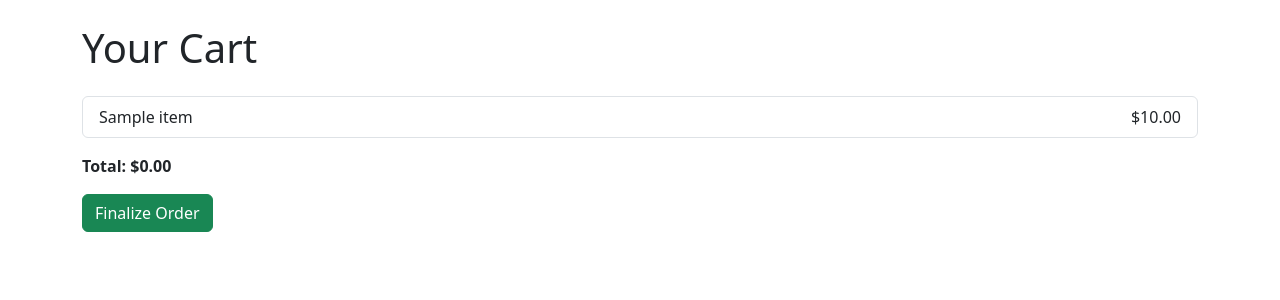
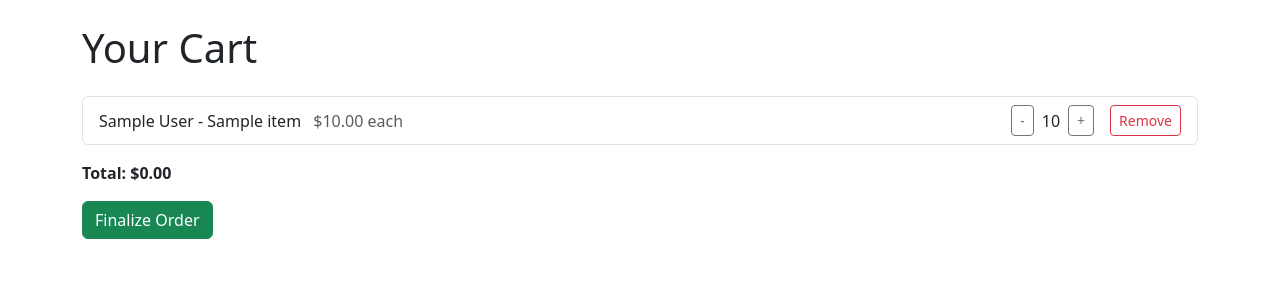
Before and after one commit to PatrykWidz/conf2025_bookstore, a Flask app: template templates/cart.html in a window 1280 px wide. Shown: the part 54-354 px from the top of the page. Run offline with Flask 3, Linux system fonts and the light colour scheme; the template is opened without the code that fills it: most values are stand-ins (such as "Sample title", 1, 10 or a date in 2020).

Commit message:
Add cart item quantity controls and author info

```diff
--- a/app.py
+++ b/app.py
@@ -78,9 +78,38 @@ def add_to_cart(book_id):
     cart = session.setdefault("cart", [])
     book = next((b for b in books if b["id"] == book_id), None)
     if book:
-        cart.append(book)
+        item = next((i for i in cart if i["id"] == book_id), None)
+        if item:
+            item["quantity"] += 1
+        else:
+            cart.append({
+                "id": book["id"],
+                "title": book["title"],
+                "author": book["author"],
+                "price": book["price"],
+                "quantity": 1,
+            })
         session["cart"] = cart
     return redirect(url_for("list_books"))
+
+
+@app.post("/cart/update/<int:book_id>/<action>")
+@login_required
+def update_cart(book_id, action):
+    cart = session.setdefault("cart", [])
+    item = next((i for i in cart if i["id"] == book_id), None)
+    if not item:
+        return redirect(url_for("view_cart"))
+    if action == "increase":
+        item["quantity"] += 1
+    elif action == "decrease":
+        item["quantity"] -= 1
+        if item["quantity"] <= 0:
+            cart.remove(item)
+    elif action == "remove":
+        cart.remove(item)
+    session["cart"] = cart
+    return redirect(url_for("view_cart"))
 
 
 @app.route("/cart", methods=["GET", "POST"])
@@ -90,7 +119,7 @@ def view_cart():
     if request.method == "POST":
         session["cart"] = []
         return render_template("cart.html", cart=[], total=0, message="Order placed successfully!")
-    total = sum(item["price"] for item in cart)
+    total = sum(item["price"] * item["quantity"] for item in cart)
     return render_template("cart.html", cart=cart, total=total, message=None)
 
 
--- a/templates/cart.html
+++ b/templates/cart.html
@@ -22,8 +22,28 @@
             <ul class="list-group mb-3">
             {% for item in cart %}
                 <li class="list-group-item d-flex justify-content-between align-items-center">
-                    <span>{{ item.title }}</span>
-                    <span>${{ '%.2f'|format(item.price) }}</span>
+                    <div>
+                        <span>{{ item.author }} - {{ item.title }}</span>
+                        <span class="ms-2 text-muted">${{ '%.2f'|format(item.price) }} each</span>
+                    </div>
+                    <div class="d-flex align-items-center">
+                        <form action="{{ url_for('update_cart', book_id=item.id, action='decrease') }}"
+                              method="post"
+                              class="me-2">
+                            <button class="btn btn-sm btn-outline-secondary" type="submit">-</button>
+                        </form>
+                        <span>{{ item.quantity }}</span>
+                        <form action="{{ url_for('update_cart', book_id=item.id, action='increase') }}"
+                              method="post"
+                              class="ms-2">
+                            <button class="btn btn-sm btn-outline-secondary" type="submit">+</button>
+                        </form>
+                        <form action="{{ url_for('update_cart', book_id=item.id, action='remove') }}"
+                              method="post"
+                              class="ms-3">
+                            <button class="btn btn-sm btn-outline-danger" type="submit">Remove</button>
+                        </form>
+                    </div>
                 </li>
             {% endfor %}
             </ul>
```
